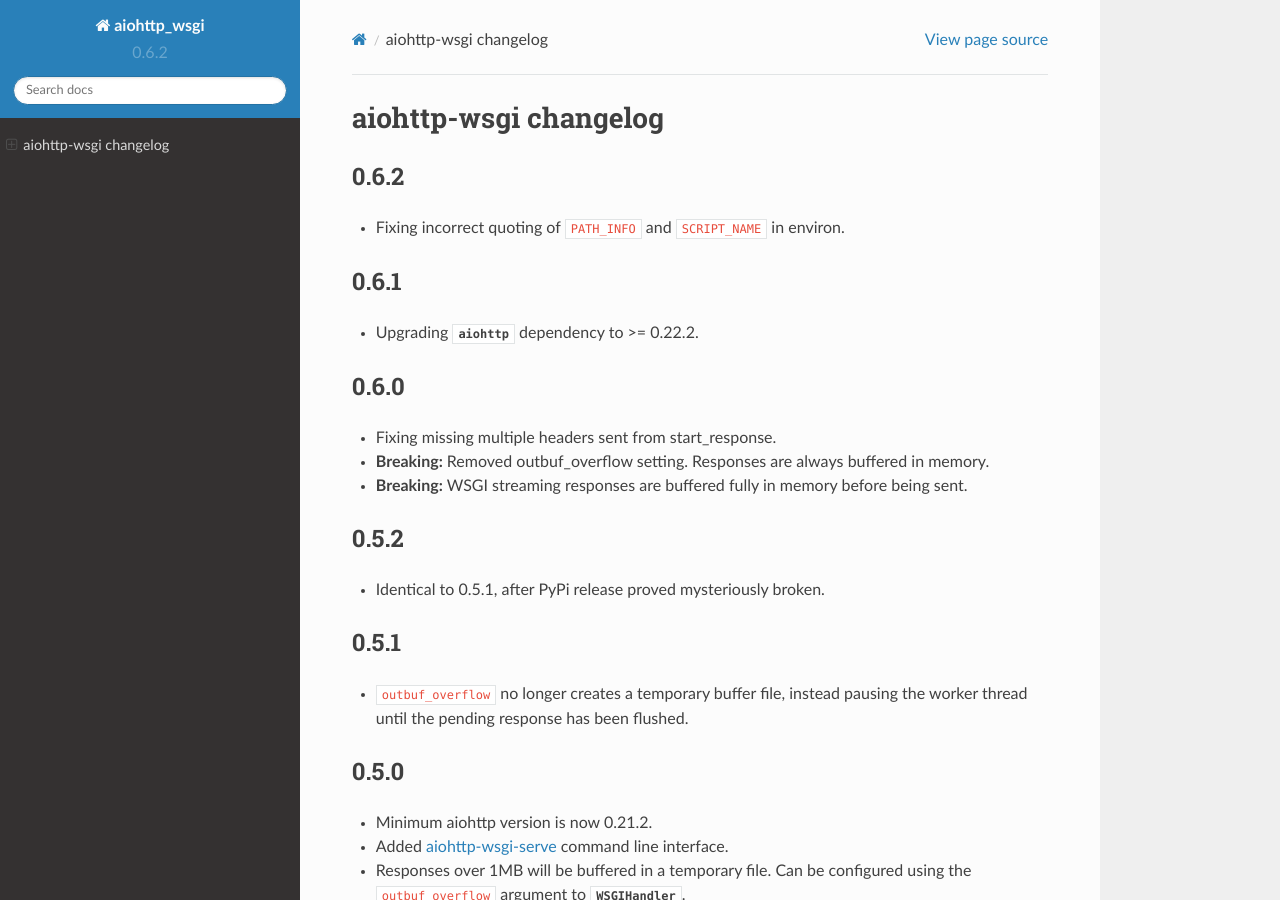
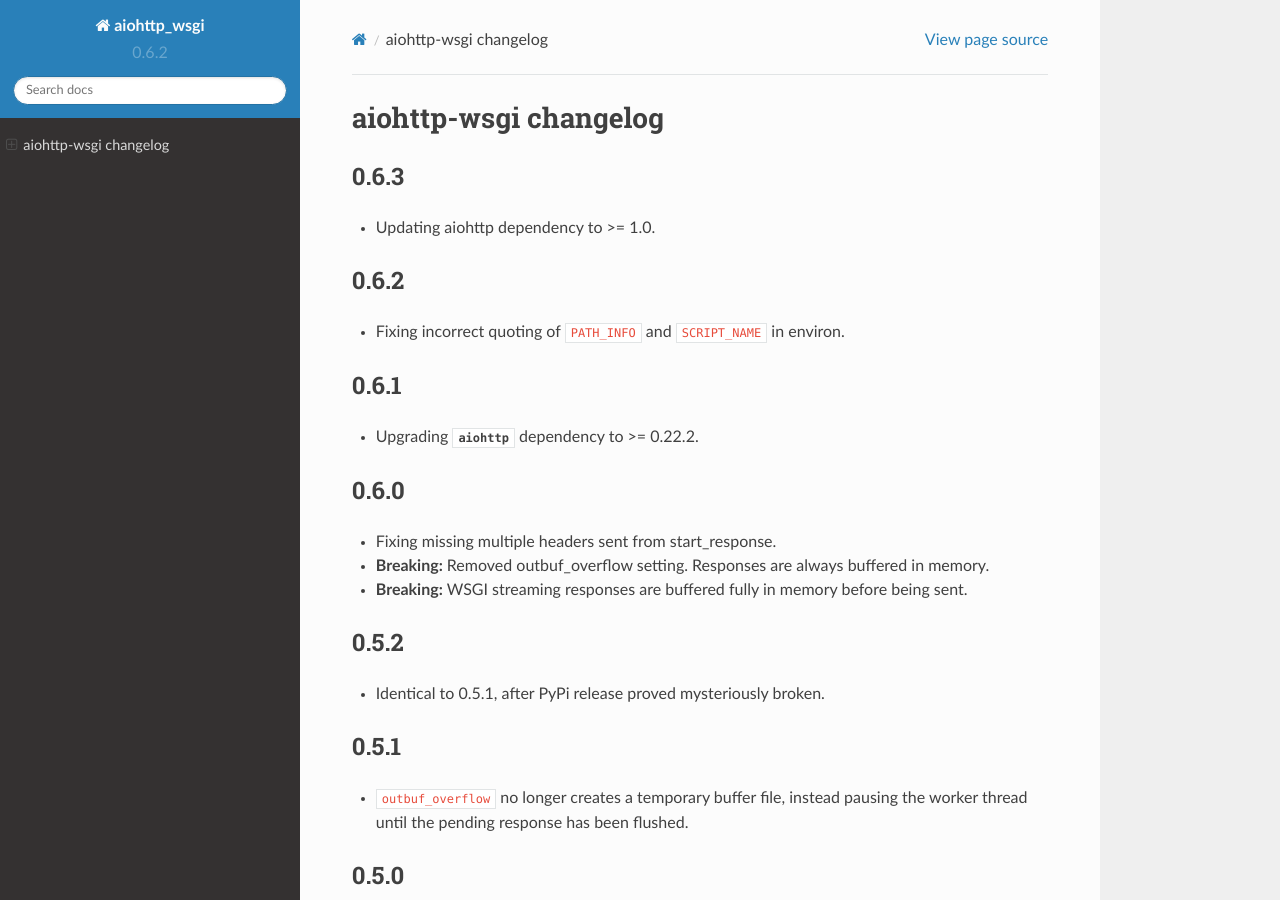
Before and after one commit to etianen/aiohttp-wsgi, a Sphinx documentation site: the page built from docs/changelog.rst, in a window 1280 px wide and 900 px high. Built offline with Sphinx 7.4.7 and the Read the Docs theme 2.0.0, drawn with Linux system fonts in a browser that asks for light colours.

Commit message:
Updating aiohttp dependency

```diff
--- a/docs/changelog.rst
+++ b/docs/changelog.rst
@@ -2,6 +2,12 @@
 ======================
 
 .. currentmodule:: aiohttp_wsgi
+
+
+0.6.3
+-----
+
+-   Updating aiohttp dependency to >= 1.0.
 
 
 0.6.2
--- a/setup.py
+++ b/setup.py
@@ -12,7 +12,7 @@
     url="https://github.com/etianen/aiohttp-wsgi",
     packages=find_packages(exclude=("tests",)),
     install_requires=[
-        "aiohttp>=0.22.2,<0.23",
+        "aiohttp>=1,<2",
     ],
     entry_points={
         "console_scripts": ["aiohttp-wsgi-serve=aiohttp_wsgi.__main__:main"],
```
